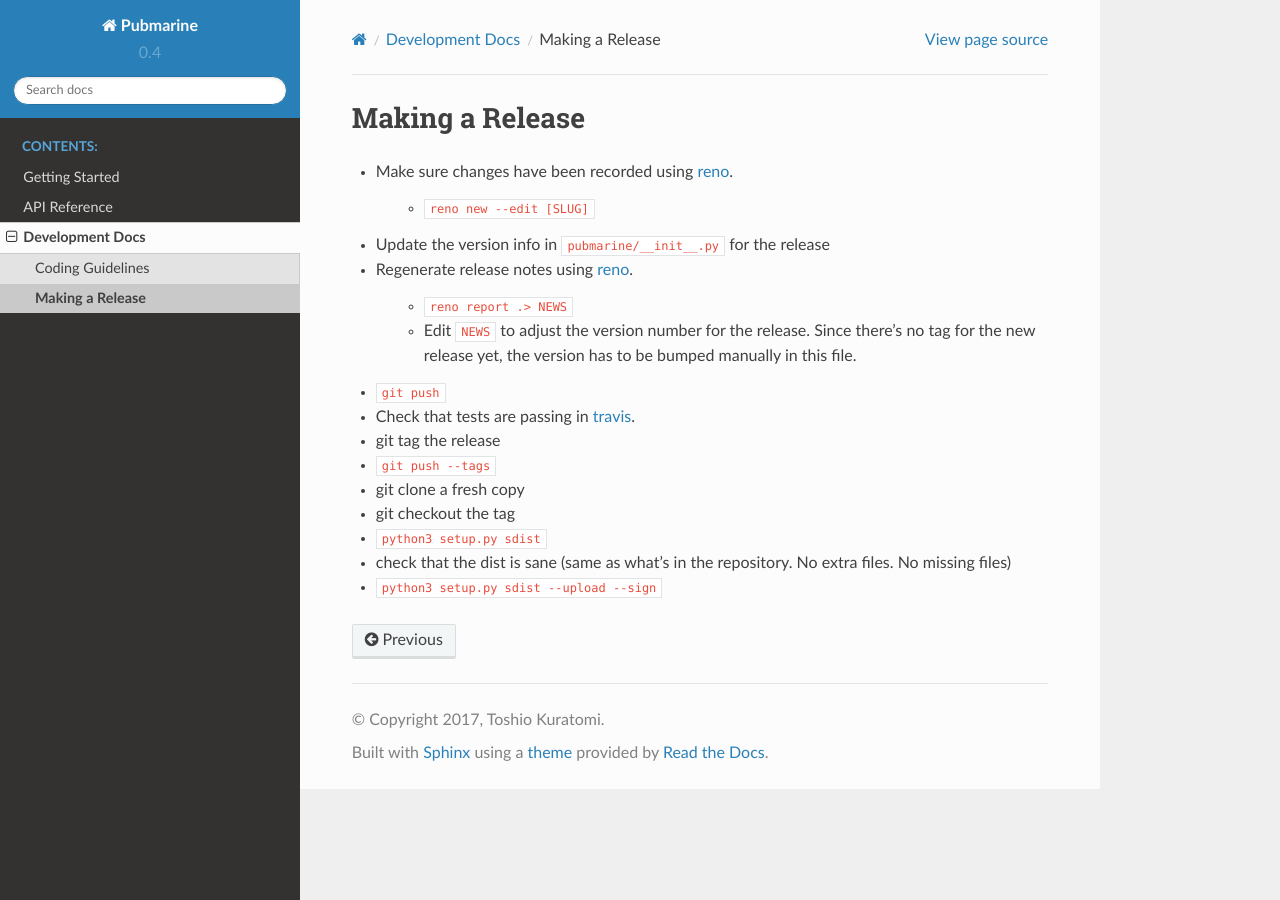
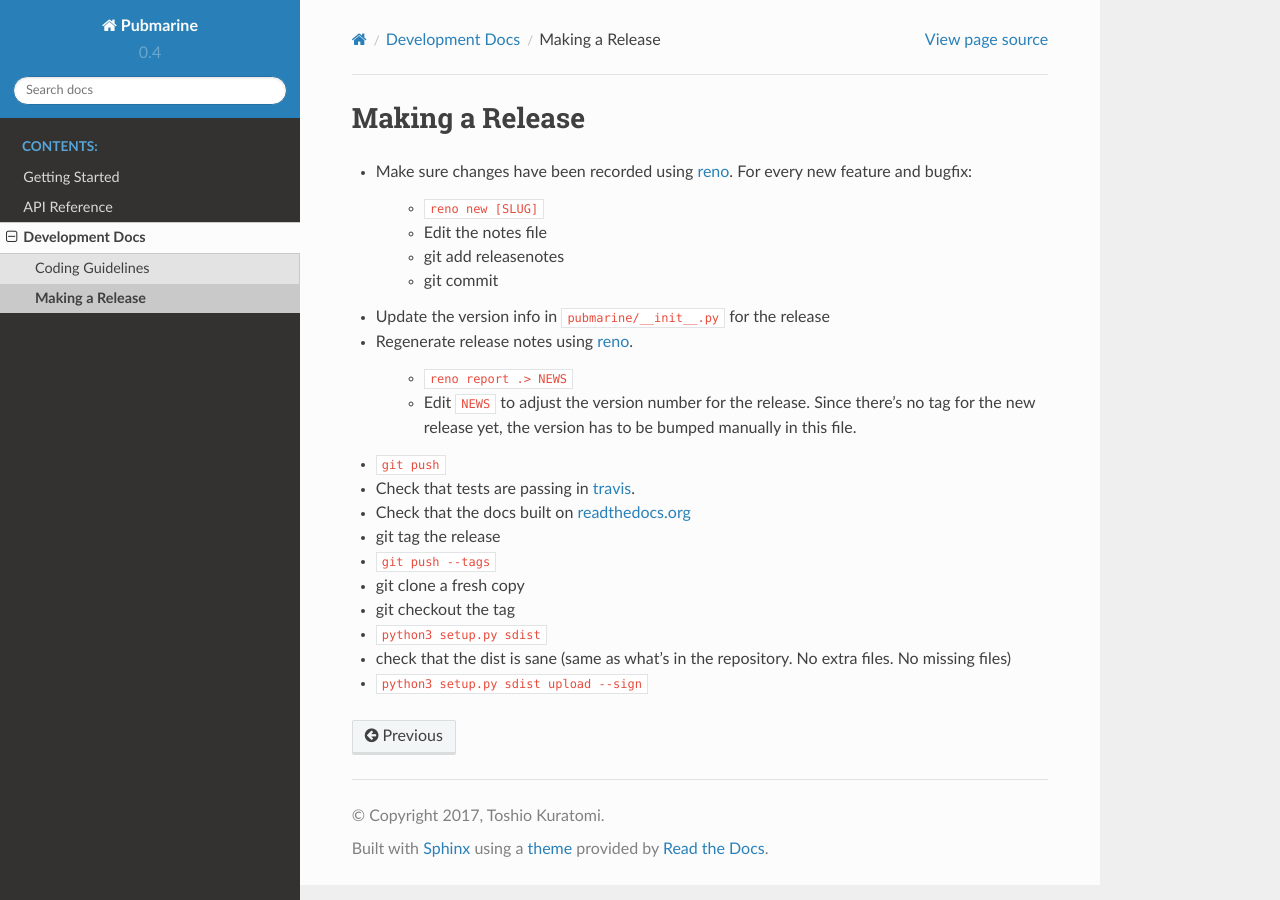
Before and after one commit to abadger/pubmarine, a Sphinx documentation site: the page built from docs/development/making_a_release.rst, in a window 1280 px wide. Built offline with Sphinx 7.4.7 and the Read the Docs theme 2.0.0, drawn with Linux system fonts in a browser that asks for light colours; pages that are not in the unit, such as notebooks, are missing from menus.

```diff
--- a/docs/development/making_a_release.rst
+++ b/docs/development/making_a_release.rst
@@ -1,9 +1,12 @@
 Making a Release
 ================
 
-* Make sure changes have been recorded using `reno`_.
+* Make sure changes have been recorded using `reno`_.  For every new feature and bugfix:
 
-    * ``reno new --edit [SLUG]``
+    * ``reno new [SLUG]``
+    * Edit the notes file
+    * git add releasenotes
+    * git commit
 
 * Update the version info in :file:`pubmarine/__init__.py` for the release
 * Regenerate release notes using `reno`_.
@@ -14,13 +17,15 @@ Making a Release
 
 * ``git push``
 * Check that tests are passing in `travis`_.
+* Check that the docs built on `readthedocs.org`_
 * git tag the release
 * ``git push --tags``
 * git clone a fresh copy
 * git checkout the tag
 * ``python3 setup.py sdist``
 * check that the dist is sane (same as what's in the repository.  No extra files.  No missing files)
-* ``python3 setup.py sdist --upload --sign``
+* ``python3 setup.py sdist upload --sign``
 
 .. _reno: https://docs.openstack.org/reno/latest/user/usage.html
 .. _travis: https://travis-ci.org/abadger/pubmarine
+.. _`readthedocs.org`: https://readthedocs.org/projects/pubmarine/builds/
```
